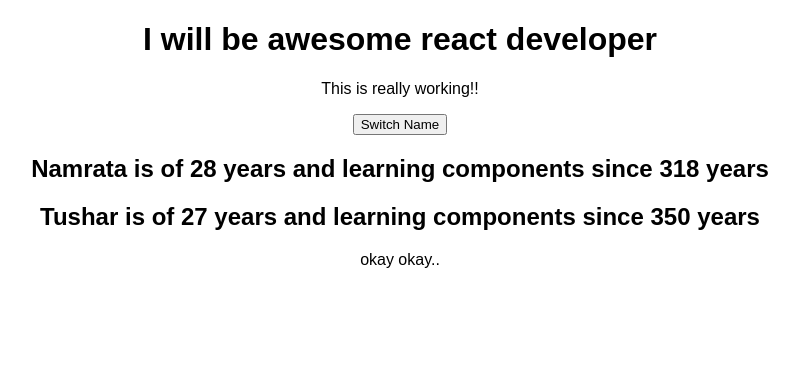
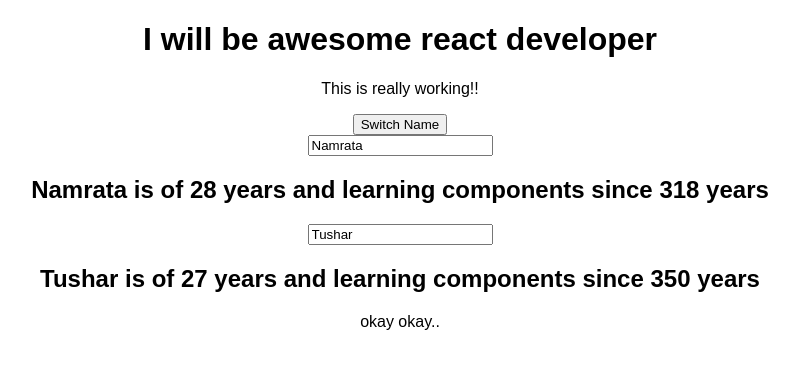
Before and after one commit to namrataukirde/react-guide-app, a React (Create React App) app: page / in a window 1280 px wide. Shown: the top 368 px of the page, without its empty margins (240-1039 px from the left). Built offline with nearby package versions, Linux system fonts and the light colour scheme.

Commit message:
two way binding for components

```diff
--- a/src/App.js
+++ b/src/App.js
@@ -20,6 +20,13 @@ class App extends Component {
     ]});
   }
 
+  inputChangeHandler = (event) => {
+    this.setState({person: [
+      { name: 'Namrata', age: 28 },
+      { name: event.target.value, age: 27 }
+    ]});
+  }
+
   render() {
     return (
       <div className="App">
@@ -32,7 +39,7 @@ class App extends Component {
           age={this.state.person[0].age}
           click={this.switchNameHandler.bind(this, 'Namya')}
         />
-        <Person name={this.state.person[1].name} age={this.state.person[1].age }> okay okay.. </Person>
+        <Person name={this.state.person[1].name} age={this.state.person[1].age } change={this.inputChangeHandler}> okay okay.. </Person>
         {/* <Person />
         <Person /> */}
 
--- a/src/Person/Person.js
+++ b/src/Person/Person.js
@@ -3,6 +3,7 @@ import React from 'react';
 const person = (props) => {
   return (
     <div>
+      <input type='text' onChange={props.change} value={props.name}/>
       <h2 onClick={props.click}> {props.name} is of {props.age} years and learning components since {Math.floor(Math.random() *360)} years</h2>
       <p>{props.children}</p>
     </div>
```
